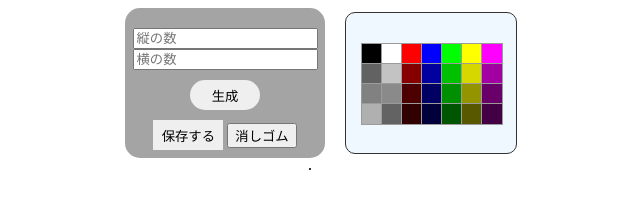
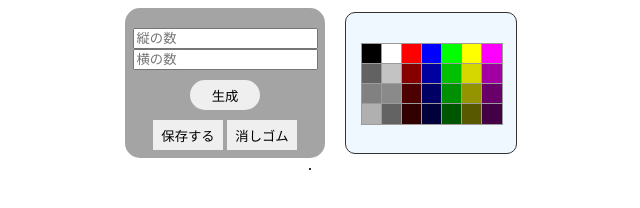
Before and after one commit to wingfr/Dot-Art, a plain HTML site: page index.html in a window 1280 px wide. Shown: the full height of the page, 330-970 px from the left. Drawn offline with nearby package versions, Linux system fonts and the light colour scheme.

Commit message:
デザイン修正

```diff
--- a/index.html
+++ b/index.html
@@ -13,7 +13,7 @@
             <input class="cols" id="cols" type="number" placeholder="横の数">
             <button class="createBtn" id="create">生成</button>
             <button class="save" id="save">保存する</button>
-            <button id="eraser">消しゴム</button>
+            <button class="eraser" id="eraser">消しゴム</button>
 
         </div>
         <div class="colors" id="colors">
--- a/style.css
+++ b/style.css
@@ -36,7 +36,6 @@ body {
 }
 
 .save {
-  display: inline-block;
   border: 0;
   width: 70px;
   height: 30px;
@@ -46,6 +45,18 @@ body {
   opacity: 0.8;
 }
 .save:active {
+  opacity: 0.6;
+}
+.eraser {
+  border: 0;
+  width: 70px;
+  height: 30px;
+  border: 0px;
+}
+.eraser:hover {
+  opacity: 0.8;
+}
+.eraser:active {
   opacity: 0.6;
 }
 
```
